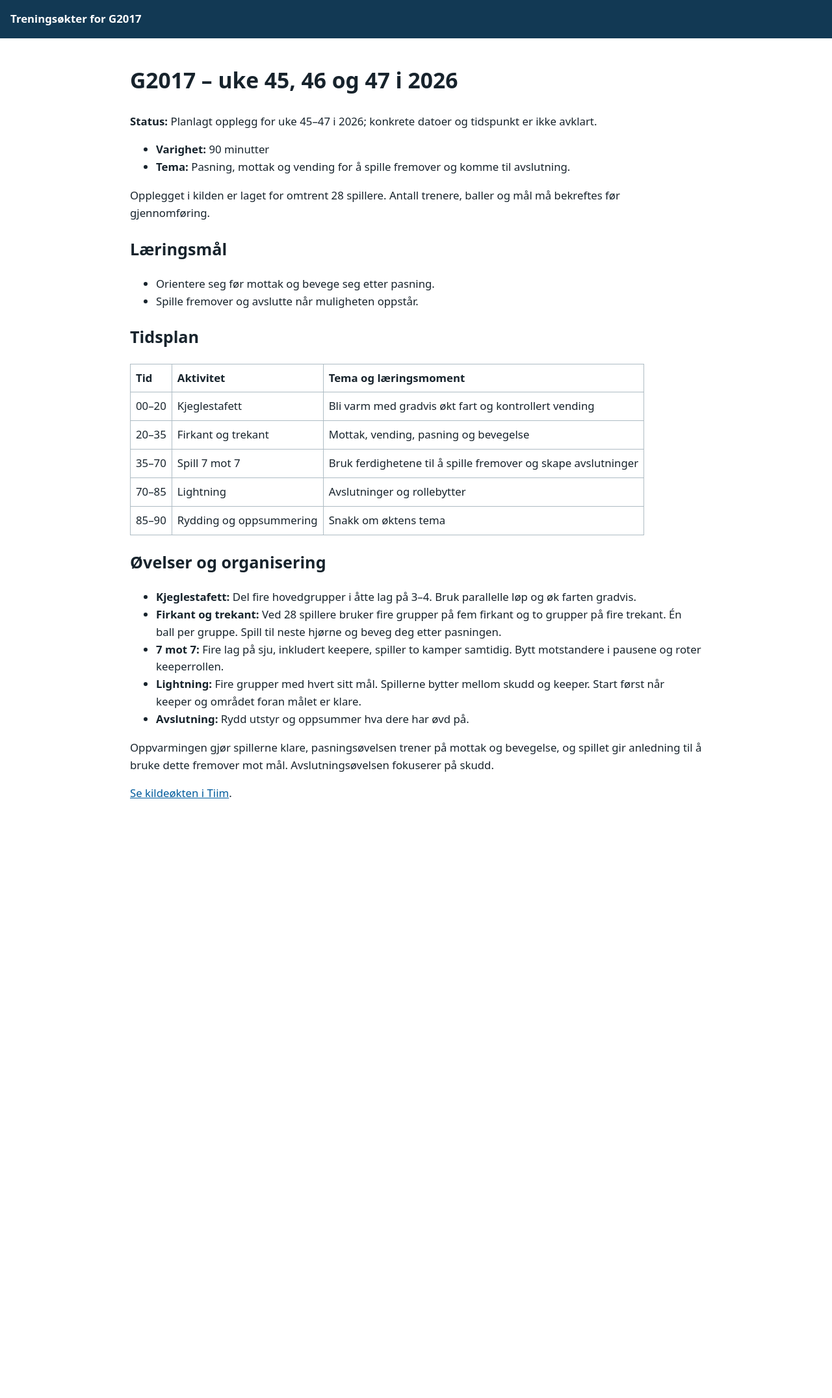
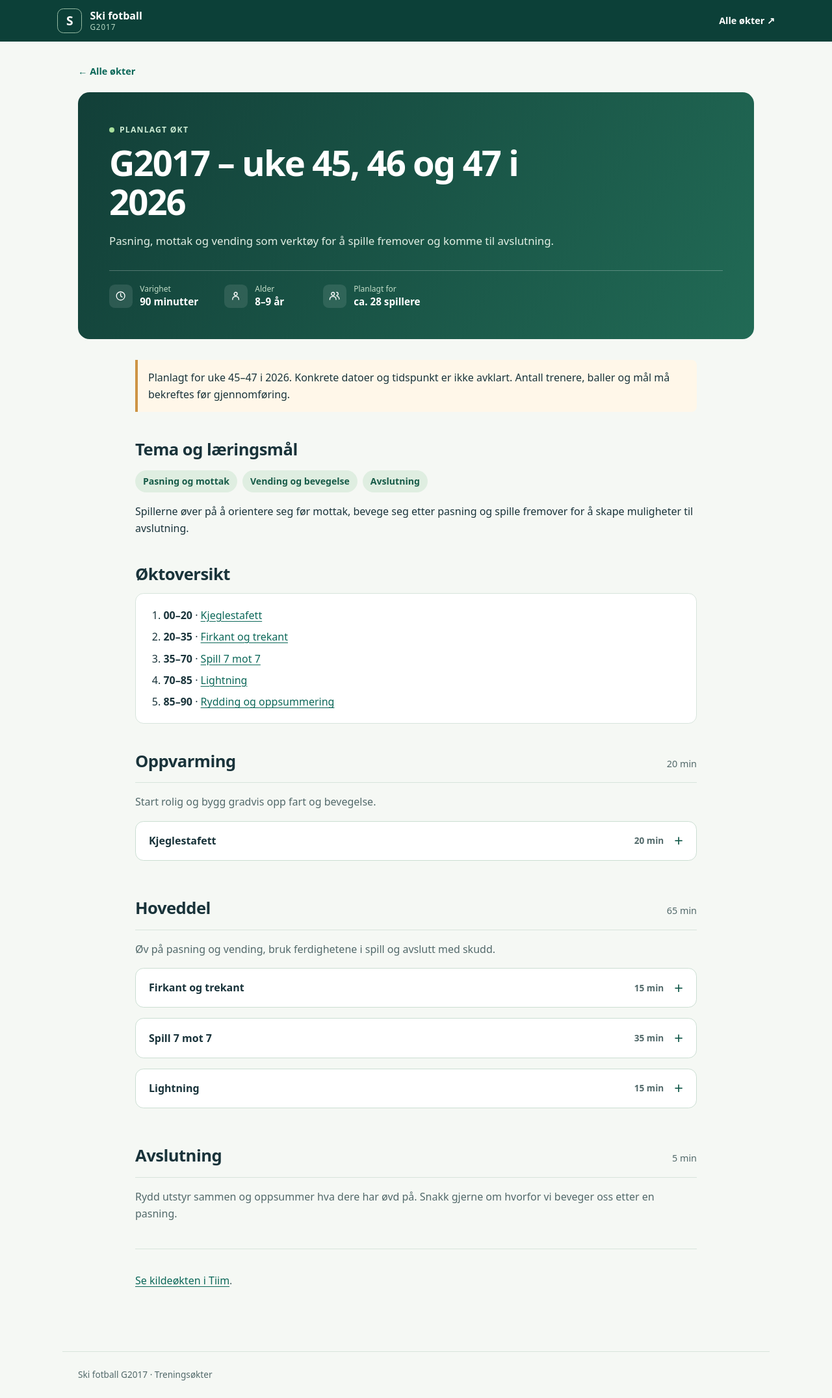
Before and after one commit to ingljoOpt/ski-fotball-G2017, a Jekyll site: the page built from publiserte/okter/udatert-uke-45-46-47.md, in a window 1280 px wide. Shown: the whole page at 65% size. Built offline with Jekyll 4.4.1, drawn with Linux system fonts in a browser that asks for light colours; before the commit the page ends 1268 px from its top, so only the background shows below that.

Commit message:
Forbedre visning av treningsøkter
Co-authored-by: Copilot <223556219+Copilot@users.noreply.github.com>

```diff
--- a/publiserte/_layouts/default.html
+++ b/publiserte/_layouts/default.html
@@ -4,21 +4,17 @@
   <meta charset="utf-8">
   <meta name="viewport" content="width=device-width, initial-scale=1">
   <title>{{ page.title | default: site.title | escape }} | {{ site.title | escape }}</title>
-  <style>
-    body { font: 1.05rem/1.6 system-ui, sans-serif; color: #17232c; margin: 0; }
-    header { background: #123954; padding: 1rem; }
-    header a { color: white; font-weight: 700; text-decoration: none; }
-    main { max-width: 55rem; margin: auto; padding: 1rem; overflow-wrap: anywhere; }
-    a { color: #005b9c; }
-    img, video, iframe { max-width: 100%; }
-    video { height: auto; }
-    iframe { width: 100%; aspect-ratio: 16 / 9; border: 0; }
-    table { border-collapse: collapse; display: block; overflow-x: auto; }
-    th, td { padding: .5rem; border: 1px solid #aebcc4; text-align: left; }
-  </style>
+  <link rel="stylesheet" href="{{ '/assets/site.css' | relative_url }}">
 </head>
 <body>
-  <header><a href="{{ '/' | relative_url }}">{{ site.title | escape }}</a></header>
-  <main>{{ content }}</main>
+  <a class="skip-link" href="#innhold">Hopp til innhold</a>
+  <header class="site-header">
+    <div class="site-header-inner">
+      <a class="site-brand" href="{{ '/' | relative_url }}"><span class="brand-mark" aria-hidden="true">S</span><span>Ski fotball <small>G2017</small></span></a>
+      <a class="site-nav" href="{{ '/' | relative_url }}">Alle økter <span aria-hidden="true">↗</span></a>
+    </div>
+  </header>
+  <main id="innhold">{{ content }}</main>
+  <footer class="site-footer">Ski fotball G2017 · Treningsøkter</footer>
 </body>
 </html>
--- /dev/null
+++ b/publiserte/_layouts/okt.html
@@ -0,0 +1,17 @@
+---
+layout: default
+---
+<article class="session">
+  <a class="back-link" href="{{ '/' | relative_url }}"><span aria-hidden="true">←</span> Alle økter</a>
+  <header class="session-hero">
+    <p class="eyebrow"><span class="status-dot" aria-hidden="true"></span> {{ page.status | default: 'Treningsøkt' | escape }}</p>
+    <h1>{{ page.title | escape }}</h1>
+    {% if page.intro %}<p class="session-intro">{{ page.intro | escape }}</p>{% endif %}
+    <div class="session-meta">
+      {% if page.duration %}<div class="meta-item"><span class="meta-icon" aria-hidden="true"><svg viewBox="0 0 24 24"><circle cx="12" cy="12" r="8"></circle><path d="M12 7v5l3 2"></path></svg></span><span><small>Varighet</small><strong>{{ page.duration | escape }}</strong></span></div>{% endif %}
+      {% if page.age %}<div class="meta-item"><span class="meta-icon" aria-hidden="true"><svg viewBox="0 0 24 24"><circle cx="12" cy="8" r="3"></circle><path d="M6 19c0-4 2-6 6-6s6 2 6 6"></path></svg></span><span><small>Alder</small><strong>{{ page.age | escape }}</strong></span></div>{% endif %}
+      {% if page.players %}<div class="meta-item"><span class="meta-icon" aria-hidden="true"><svg viewBox="0 0 24 24"><circle cx="9" cy="8" r="3"></circle><path d="M3 19c0-4 2-6 6-6s6 2 6 6M16 5a3 3 0 0 1 0 6M17 13c3 0 4 2 4 5"></path></svg></span><span><small>Planlagt for</small><strong>{{ page.players | escape }}</strong></span></div>{% endif %}
+    </div>
+  </header>
+  <div class="session-content">{{ content }}</div>
+</article>
--- /dev/null
+++ b/publiserte/assets/site.css
@@ -0,0 +1,86 @@
+:root {
+  color-scheme: light;
+  --ink: #19333a;
+  --muted: #52696a;
+  --green: #165c4d;
+  --green-dark: #0c4038;
+  --line: #d7e4dc;
+  --pale: #edf5ef;
+}
+
+* { box-sizing: border-box; }
+body { margin: 0; background: #f5f8f4; color: var(--ink); font: 1rem/1.65 system-ui, sans-serif; }
+a { color: #0b6758; text-underline-offset: .18em; }
+a:hover { color: #073f36; }
+a:focus-visible, summary:focus-visible { outline: 3px solid #c78029; outline-offset: 3px; }
+.skip-link { position: absolute; top: -5rem; left: 1rem; z-index: 3; background: white; padding: .5rem; }
+.skip-link:focus { top: .5rem; }
+.site-header { background: var(--green-dark); color: white; }
+.site-header-inner { max-width: 72rem; margin: auto; padding: .8rem 1.5rem; display: flex; justify-content: space-between; align-items: center; gap: 1rem; }
+.site-brand, .site-nav { color: white; text-decoration: none; }
+.site-brand:hover, .site-nav:hover { color: #e2f5df; }
+.site-brand { display: flex; align-items: center; gap: .75rem; font-weight: 750; line-height: 1.2; }
+.site-brand small { display: block; font-size: .73rem; font-weight: 500; letter-spacing: .08em; color: #b7d8c4; }
+.brand-mark { display: grid; place-items: center; width: 2.4rem; height: 2.4rem; border: 1px solid #94b9a2; border-radius: .6rem; font-size: 1.2rem; }
+.site-nav { font-size: .9rem; font-weight: 650; }
+main { max-width: 68rem; margin: auto; padding: 2rem 1.5rem 5rem; overflow-wrap: anywhere; }
+.back-link { display: inline-block; margin-bottom: 1.25rem; font-size: .9rem; font-weight: 650; text-decoration: none; }
+.session-hero { padding: clamp(1.5rem, 4vw, 3rem); color: white; border-radius: 1.1rem; background: linear-gradient(120deg, #123f38, #216a55); }
+.eyebrow { margin: 0 0 .7rem; display: flex; align-items: center; gap: .5rem; color: #ccebd3; font-size: .76rem; font-weight: 750; letter-spacing: .1em; text-transform: uppercase; }
+.status-dot { width: .5rem; height: .5rem; border-radius: 50%; background: #a7df9c; }
+.session-hero h1 { margin: 0; max-width: 44rem; font-size: clamp(2rem, 5vw, 3.4rem); line-height: 1.1; letter-spacing: -.035em; }
+.session-intro { max-width: 44rem; margin: 1rem 0 0; color: #e3f0e5; font-size: 1.05rem; }
+.session-meta { display: flex; flex-wrap: wrap; gap: 1.5rem 2.5rem; margin-top: 2rem; padding-top: 1.25rem; border-top: 1px solid #ffffff42; }
+.meta-item { display: flex; align-items: center; gap: .7rem; min-width: 7rem; }
+.meta-item small, .meta-item strong { display: block; line-height: 1.35; }
+.meta-item small { color: #c5dfca; font-size: .75rem; }
+.meta-item strong { font-size: .95rem; }
+.meta-icon { display: grid; place-items: center; width: 2.25rem; height: 2.25rem; border-radius: .55rem; background: #ffffff1a; font-size: 1.25rem; }
+.meta-icon svg { width: 1.2rem; height: 1.2rem; fill: none; stroke: currentColor; stroke-width: 1.7; stroke-linecap: round; stroke-linejoin: round; }
+.session-content { max-width: 54rem; margin: 2rem auto 0; }
+.session-content h2 { margin: 2.6rem 0 .8rem; font-size: 1.6rem; line-height: 1.25; letter-spacing: -.02em; }
+.session-content h3 { line-height: 1.3; }
+.notice { border-left: 4px solid #cd9444; padding: .85rem 1rem; background: #fff7e9; border-radius: 0 .5rem .5rem 0; }
+.notice p { margin: 0; }
+.theme-list { display: flex; flex-wrap: wrap; gap: .5rem; padding: 0; list-style: none; }
+.theme-list li { padding: .35rem .75rem; border-radius: 2rem; background: #dfeee1; color: #175b48; font-size: .88rem; font-weight: 650; }
+.overview { border: 1px solid var(--line); background: white; border-radius: .8rem; padding: 1rem 1.25rem; }
+.overview ol { margin: 0; padding-left: 1.4rem; }
+.overview li { padding: .22rem 0; }
+.phase-heading { display: flex; align-items: baseline; justify-content: space-between; gap: 1rem; border-bottom: 1px solid var(--line); }
+.phase-heading h2 { margin-bottom: .75rem; }
+.phase-heading span { color: var(--muted); font-size: .9rem; white-space: nowrap; }
+.phase-summary { color: var(--muted); }
+.exercise { margin: 1rem 0; border: 1px solid #cbded2; border-radius: .8rem; background: white; overflow: hidden; scroll-margin-top: 1rem; }
+.exercise summary { display: flex; justify-content: space-between; align-items: center; gap: 1rem; padding: 1.1rem 1.25rem; cursor: pointer; list-style: none; font-weight: 750; }
+.exercise summary::-webkit-details-marker { display: none; }
+.exercise summary:hover { background: #f1f8f1; }
+.exercise summary::after { content: "+"; color: var(--green); font-size: 1.5rem; font-weight: 400; line-height: 1; }
+.exercise[open] summary::after { content: "−"; }
+.exercise-title { flex: 1; margin: 0; font-size: 1rem; }
+.exercise-time { color: var(--muted); font-size: .85rem; font-weight: 600; white-space: nowrap; }
+.exercise-content { padding: .2rem 1.25rem 1.25rem; border-top: 1px solid var(--line); }
+.exercise-content h4 { display: flex; align-items: center; gap: .55rem; margin: 1.2rem 0 .25rem; font-size: .95rem; }
+.exercise-content h4::before { content: ""; width: .45rem; height: .45rem; flex: none; border-radius: 50%; background: var(--green); }
+.exercise-content p { margin: .25rem 0 .8rem; }
+.source-note { margin-top: 2.5rem; padding-top: 1.2rem; border-top: 1px solid var(--line); color: var(--muted); }
+img, video, iframe { max-width: 100%; }
+video { height: auto; }
+iframe { width: 100%; aspect-ratio: 16 / 9; border: 0; }
+table { border-collapse: collapse; display: block; overflow-x: auto; }
+th, td { padding: .5rem; border: 1px solid #aebcc4; text-align: left; }
+.site-footer { max-width: 68rem; margin: auto; padding: 1.5rem; border-top: 1px solid var(--line); color: var(--muted); font-size: .85rem; }
+@media (max-width: 35rem) {
+  main { padding: 1.25rem 1rem 3rem; }
+  .site-header-inner { padding: .8rem 1rem; }
+  .session-meta { gap: 1rem; }
+  .meta-item { min-width: 6rem; }
+  .exercise summary { padding: 1rem; }
+}
+@media print {
+  body { background: white; }
+  .site-header, .site-footer, .skip-link, .back-link { display: none; }
+  main { padding: 0; }
+  .session-hero { color: black; background: none; border: 1px solid #aaa; }
+  .session-intro, .eyebrow, .meta-item small { color: black; }
+}
--- a/publiserte/okter/udatert-uke-45-46-47.md
+++ b/publiserte/okter/udatert-uke-45-46-47.md
@@ -1,39 +1,110 @@
 ---
+layout: okt
 title: "G2017 – uke 45, 46 og 47 i 2026"
+status: "Planlagt økt"
+intro: "Pasning, mottak og vending som verktøy for å spille fremover og komme til avslutning."
+duration: "90 minutter"
+age: "8–9 år"
+players: "ca. 28 spillere"
 ---
 
-# G2017 – uke 45, 46 og 47 i 2026
+<div class="notice" markdown="1">
+Planlagt for uke 45–47 i 2026. Konkrete datoer og tidspunkt er ikke avklart. Antall trenere, baller og mål må bekreftes før gjennomføring.
+</div>
 
-**Status:** Planlagt opplegg for uke 45–47 i 2026; konkrete datoer og tidspunkt er ikke avklart.
+## Tema og læringsmål
 
-- **Varighet:** 90 minutter
-- **Tema:** Pasning, mottak og vending for å spille fremover og komme til avslutning.
+- Pasning og mottak
+- Vending og bevegelse
+- Avslutning
+{: .theme-list }
 
-Opplegget i kilden er laget for omtrent 28 spillere. Antall trenere, baller og mål må bekreftes før gjennomføring.
+Spillerne øver på å orientere seg før mottak, bevege seg etter pasning og spille fremover for å skape muligheter til avslutning.
 
-## Læringsmål
+## Øktoversikt
 
-- Orientere seg før mottak og bevege seg etter pasning.
-- Spille fremover og avslutte når muligheten oppstår.
+<nav class="overview" aria-label="Øktens aktiviteter" markdown="1">
+1. **00–20** · [Kjeglestafett](#kjeglestafett)
+2. **20–35** · [Firkant og trekant](#firkant)
+3. **35–70** · [Spill 7 mot 7](#spill)
+4. **70–85** · [Lightning](#lightning)
+5. **85–90** · [Rydding og oppsummering](#avslutning)
+</nav>
 
-## Tidsplan
+<div class="phase-heading" markdown="1">
+## Oppvarming
+<span>20 min</span>
+</div>
+<p class="phase-summary">Start rolig og bygg gradvis opp fart og bevegelse.</p>
 
-| Tid | Aktivitet | Tema og læringsmoment |
-| --- | --- | --- |
-| 00–20 | Kjeglestafett | Bli varm med gradvis økt fart og kontrollert vending |
-| 20–35 | Firkant og trekant | Mottak, vending, pasning og bevegelse |
-| 35–70 | Spill 7 mot 7 | Bruk ferdighetene til å spille fremover og skape avslutninger |
-| 70–85 | Lightning | Avslutninger og rollebytter |
-| 85–90 | Rydding og oppsummering | Snakk om øktens tema |
+<details class="exercise" id="kjeglestafett">
+<summary><h3 class="exercise-title">Kjeglestafett</h3><span class="exercise-time">20 min</span></summary>
+<div class="exercise-content" markdown="1">
+#### Mål
+Gjør kroppen klar gjennom bevegelse og samarbeid.
 
-## Øvelser og organisering
+#### Slik gjør dere det
+Del de fire hovedgruppene i åtte lag på 3–4 spillere. Lag parallelle løp med vendepunkter omtrent 5, 10 og 15 meter unna. Én spiller fra hvert lag løper om gangen. Begynn rolig og øk farten gradvis.
 
-- **Kjeglestafett:** Del fire hovedgrupper i åtte lag på 3–4. Bruk parallelle løp og øk farten gradvis.
-- **Firkant og trekant:** Ved 28 spillere bruker fire grupper på fem firkant og to grupper på fire trekant. Én ball per gruppe. Spill til neste hjørne og beveg deg etter pasningen.
-- **7 mot 7:** Fire lag på sju, inkludert keepere, spiller to kamper samtidig. Bytt motstandere i pausene og roter keeperrollen.
-- **Lightning:** Fire grupper med hvert sitt mål. Spillerne bytter mellom skudd og keeper. Start først når keeper og området foran målet er klare.
-- **Avslutning:** Rydd utstyr og oppsummer hva dere har øvd på.
+#### Læringspunkter og tilpasning
+Se fremover, vend kontrollert og veksle med neste spiller. Tilpass avstandene til gruppen og underlaget.
+</div>
+</details>
 
-Oppvarmingen gjør spillerne klare, pasningsøvelsen trener på mottak og bevegelse, og spillet gir anledning til å bruke dette fremover mot mål. Avslutningsøvelsen fokuserer på skudd.
+<div class="phase-heading" markdown="1">
+## Hoveddel
+<span>65 min</span>
+</div>
+<p class="phase-summary">Øv på pasning og vending, bruk ferdighetene i spill og avslutt med skudd.</p>
 
+<details class="exercise" id="firkant">
+<summary><h3 class="exercise-title">Firkant og trekant</h3><span class="exercise-time">15 min</span></summary>
+<div class="exercise-content" markdown="1">
+#### Mål
+Trene på presise pasninger, mottak og bevegelse etter pasning.
+
+#### Slik gjør dere det
+Ved 28 spillere bruker fire grupper på fem firkant og to grupper på fire trekant. Sett kjeglene omtrent 6–8 meter fra hverandre. Én ekstra spiller starter ved samme kjegle som den første. Hver gruppe har én ball; spill til neste hjørne og følg pasningen.
+
+#### Læringspunkter og tilpasning
+Se opp før mottaket, vend mot neste spiller og tilpass kraften i pasningen. Bytt retning og prøv begge føtter. Bruk kortere avstand ved behov.
+</div>
+</details>
+
+<details class="exercise" id="spill">
+<summary><h3 class="exercise-title">Spill 7 mot 7</h3><span class="exercise-time">35 min</span></summary>
+<div class="exercise-content" markdown="1">
+#### Mål
+Bruke mottak, pasning og bevegelse til å spille fremover og skape avslutninger.
+
+#### Slik gjør dere det
+Fire lag på sju, inkludert keepere, spiller to kamper samtidig med to mål på hver bane. Kilden legger opp til organisering, tre spilleperioder og pauser med motstanderbytte. Roter keeperrollen.
+
+#### Læringspunkter og tilpasning
+Orienter deg før mottak og bli spillbar igjen etter pasningen. Kildens valgfrie jokervariant bruker en av lagets egne spillere som må involveres før scoring. Bytt joker jevnlig.
+</div>
+</details>
+
+<details class="exercise" id="lightning">
+<summary><h3 class="exercise-title">Lightning</h3><span class="exercise-time">15 min</span></summary>
+<div class="exercise-content" markdown="1">
+#### Mål
+Øve på presise avslutninger med raske og trygge rollebytter.
+
+#### Slik gjør dere det
+Del i fire grupper med hvert sitt mål. Én spiller er keeper, de andre venter på tur som skyttere. Ved scoring er keeperen ute av runden og neste spiller i køen overtar; skytteren går bakerst. Ved bom eller redning blir skytteren keeper og den forrige keeperen går bakerst. Vent til keeper og området foran målet er klare.
+
+#### Læringspunkter og tilpasning
+Se opp og sikt, og hent baller fra siden når aktiviteten er stoppet. Bruk korte runder slik at alle kommer inn igjen. En variant uten utslagning er beskrevet i kilden.
+</div>
+</details>
+
+<div class="phase-heading" id="avslutning" markdown="1">
+## Avslutning
+<span>5 min</span>
+</div>
+<p class="phase-summary">Rydd utstyr sammen og oppsummer hva dere har øvd på. Snakk gjerne om hvorfor vi beveger oss etter en pasning.</p>
+
+<div class="source-note" markdown="1">
 [Se kildeøkten i Tiim](https://tiim.no/trenerskapt/okt/a8f324d9-67fa-463d-89b6-de2a6889cc7a).
+</div>
```
Also changed, not shown: docs/arbeidsflyt.md (+1 -1 lines), maler/offentlig-okt.md (+40 -11 lines).
